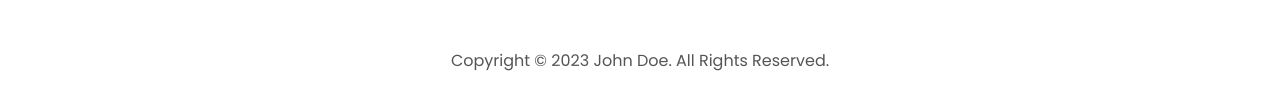
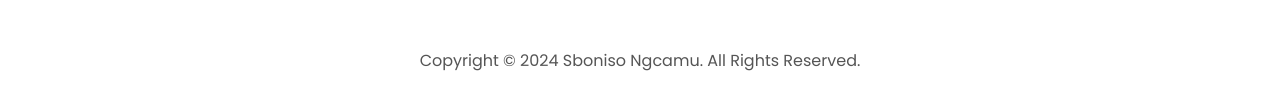
Before and after one commit to SbonisoNgcamu/html-css-js-portfolio-tutorial-2, a plain HTML site: page index.html in a window 1280 px wide. Shown: the part 4566-4676 px from the top of the page. Drawn offline with Linux system fonts and the light colour scheme.

Commit message:
Update index.html

```diff
--- a/index.html
+++ b/index.html
@@ -402,7 +402,7 @@
           </ul>
         </div>
       </nav>
-      <p>Copyright &#169; 2023 John Doe. All Rights Reserved.</p>
+      <p>Copyright &#169; 2024 Sboniso Ngcamu. All Rights Reserved.</p>
     </footer>
     <script src="script.js"></script>
   </body>
```
